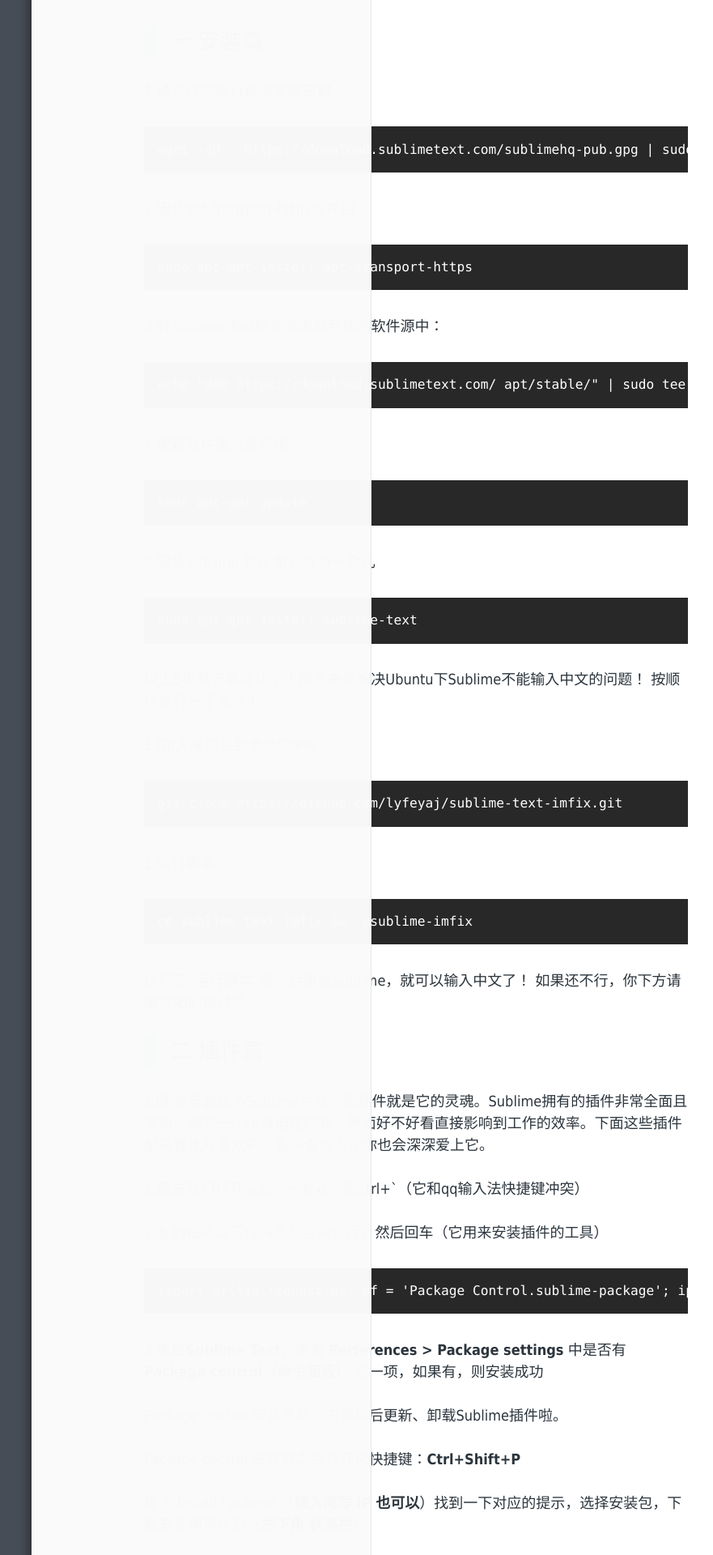
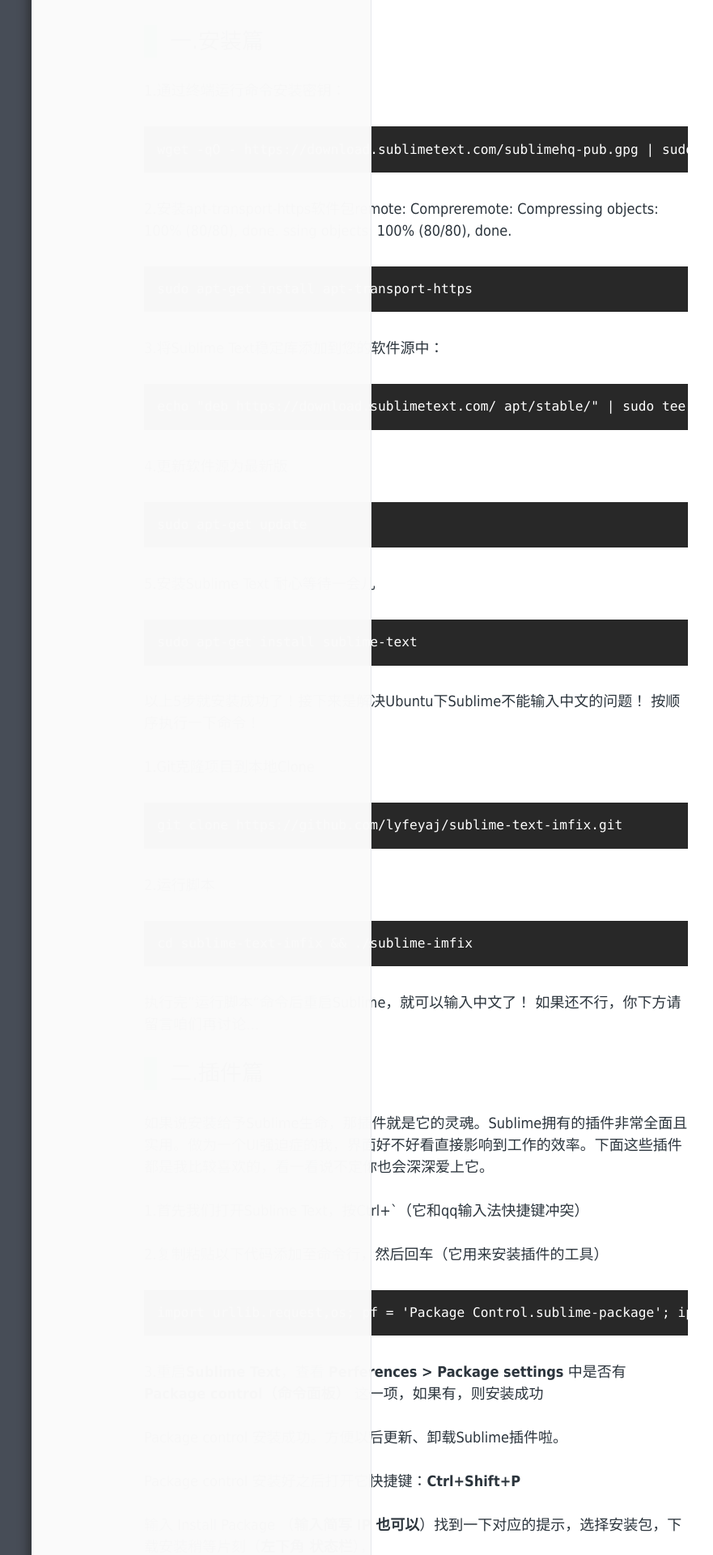
Before and after one commit to achuanya/achuanya.github.io, a Jekyll site: the page built from _posts/技术/2018-08-30-Ubuntu-set-up-sublime.md, in a window 1280 px wide. Shown: the part 657-2577 px from the top of the page at 81% size, without its empty margins (126-1007 px from the left). Built offline with Jekyll 4.4.1, drawn with Linux system fonts in a browser that asks for light colours; a script that is not in the unit is left out; comment, search, counter and statistics services are not loaded; some of the changed text lies outside the part shown.

Commit message:
Update 2018-08-30-Ubuntu-set-up-sublime.md

```diff
--- a/_posts/技术/2018-08-30-Ubuntu-set-up-sublime.md
+++ b/_posts/技术/2018-08-30-Ubuntu-set-up-sublime.md
@@ -17,7 +17,9 @@
 
     wget -qO - https://download.sublimetext.com/sublimehq-pub.gpg | sudo apt-key add -
 
-2.安装apt-transport-https软件包
+2.安装apt-transport-https软件包remote: Compreremote: Compressing objects: 100% (80/80), done.
+ssing objects: 100% (80/80), done.
+
 
     sudo apt-get install apt-transport-https
 
```
Also changed, not shown: other parts of _posts/技术/2018-08-30-Ubuntu-set-up-sublime.md (+3 -2 lines).
